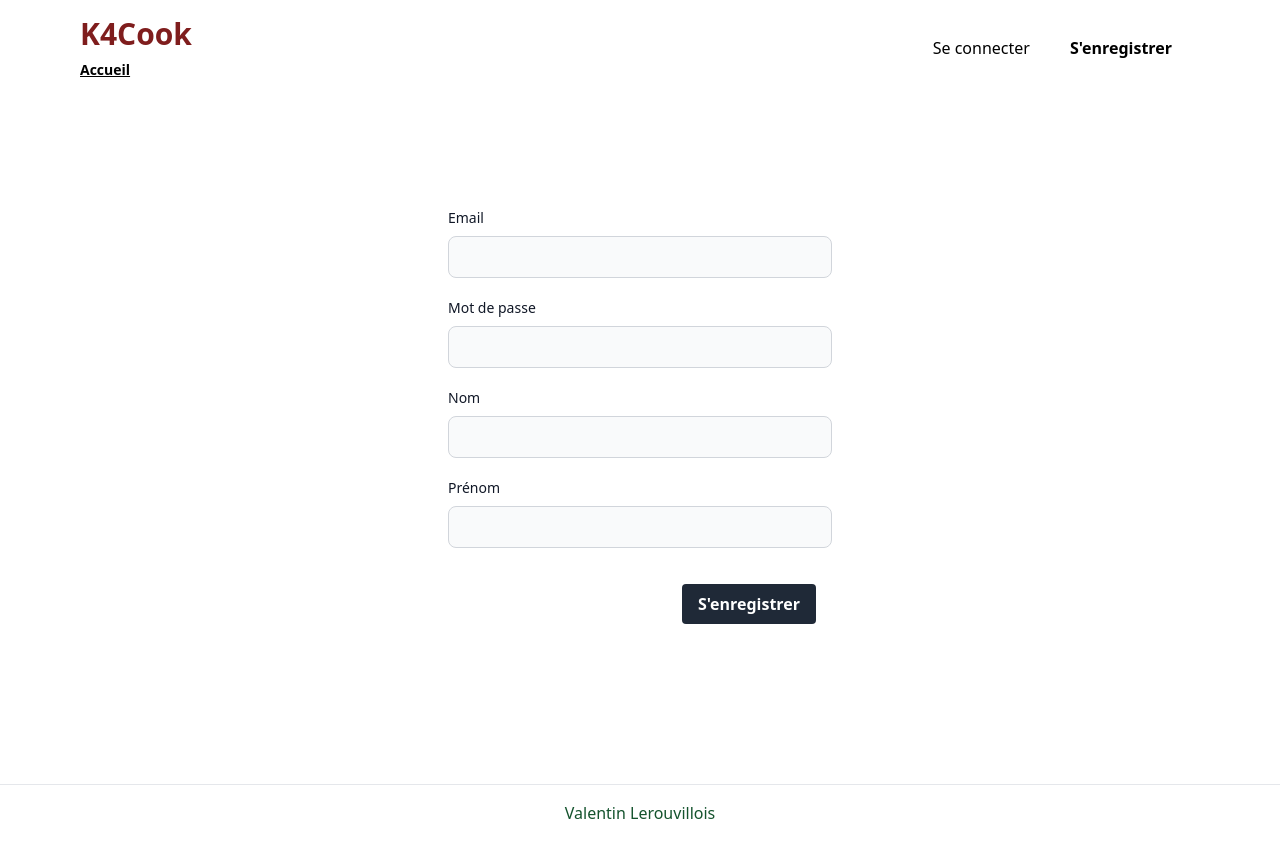
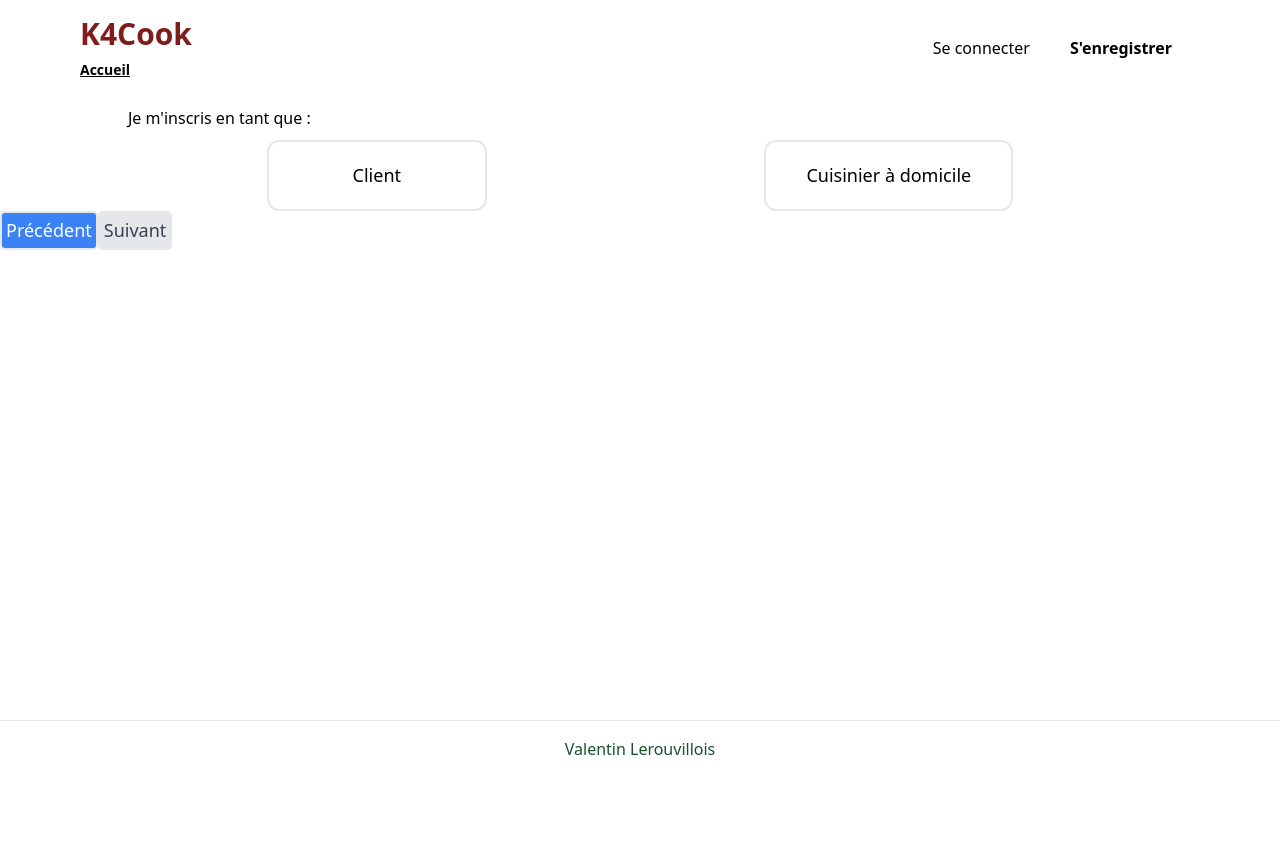
Before and after one commit to LerouvilloisValentin/K4Cook, an Angular app: page /register in a window 1280 px wide. After the commit the page ends 800 px from the top, so only its background shows below. Built offline with nearby package versions, Linux system fonts and the light colour scheme; no server answers.

Commit message:
begin to create a new register with type of user

```diff
--- a/src/app/forgot-password/forgot-password.component.ts
+++ b/src/app/forgot-password/forgot-password.component.ts
@@ -1,6 +1,7 @@
 import { Component } from '@angular/core';
 import { AuthService } from '../auth/auth.service';
 import { FormsModule } from '@angular/forms';
+import { Router } from '@angular/router';
 
 @Component({
   selector: 'app-forgot-password',
@@ -13,11 +14,15 @@ export class ForgotPasswordComponent {
   email: string = '';
   message: string = '';
 
-  constructor(private authService: AuthService) {}
+  constructor(
+    private authService: AuthService,
+    private router: Router,
+  ) {}
 
   submit() {
     this.authService.forgotPassword(this.email).subscribe(() => {
       this.message = 'Si un compte existe, un email a été envoyé.';
+      this.router.navigate(['/reset-password']);
     });
   }
 }
--- a/src/app/register/register.component.css
+++ b/src/app/register/register.component.css
@@ -0,0 +1,66 @@
+.main{
+  display: flex;
+  justify-items: center;
+  justify-content: center;
+  padding-top: 10px;
+}
+
+.element{
+  display: flex;
+  justify-content: space-around;
+  padding-top: 10px;
+  width: 80vw;
+}
+
+.choice-btn {
+  padding: 20px 40px;
+  font-size: 18px;
+  border-radius: 12px;
+  border: 2px solid #e5e7eb;
+  background-color: white;
+  cursor: pointer;
+  transition: all 0.3s ease;
+  min-width: 220px;
+}
+
+/* Hover */
+.choice-btn:hover {
+  background-color: #f9fafb;
+  border-color: #3b82f6;
+  transform: translateY(-3px);
+}
+
+/* Quand sélectionné */
+.choice-btn.active {
+  background-color: #3b82f6;
+  color: white;
+  border-color: #3b82f6;
+}
+
+.nav-container {
+  display: flex;
+  justify-content: space-between;
+  margin-top: 40px;
+}
+
+.nav-btn {
+  padding: 4px 4px;
+  font-size: 18px;
+  border-radius: 5px;
+  border: 2px solid #e5e7eb;
+  background-color: #eee;
+  cursor: pointer;
+  transition: all 0.2s ease;
+}
+
+/* Bouton principal */
+.nav-btn.primary {
+  background-color: #3b82f6;
+  color: white;
+}
+
+/* Bouton secondaire */
+.nav-btn.secondary {
+  background-color: #e5e7eb;
+  color: #374151;
+}
--- a/src/app/register/register.component.html
+++ b/src/app/register/register.component.html
@@ -1,4 +1,4 @@
-<form
+<!-- <form
   [formGroup]="registerForm"
   (ngSubmit)="submit()"
   class="max-w-sm mx-auto pt-28"
@@ -111,4 +111,32 @@
       S'enregistrer
     </button>
   </div>
-</form>
+</form> -->
+
+
+<div [ngSwitch]="step">
+
+  <div *ngSwitchCase="1"
+  class="main">
+  <div>
+    <p>Je m'inscris en tant que :</p>
+    <div class="element">
+      <button class="choice-btn" >Client</button>
+      <button class="choice-btn">Cuisinier à domicile</button>
+    </div>
+  </div>
+  </div>
+
+  <div *ngSwitchCase="2">
+    <h2>Étape 2</h2>
+  </div>
+
+  <div *ngSwitchCase="3">
+    <h2>Étape 3</h2>
+  </div>
+
+</div>
+<div class="container-button">
+  <button class="nav-btn primary" (click)="previous()" [disabled]="step === 1">Précédent</button>
+  <button class="nav-btn secondary" (click)="next()" [disabled]="step === 3">Suivant</button>
+</div>
--- a/src/app/register/register.component.ts
+++ b/src/app/register/register.component.ts
@@ -8,11 +8,12 @@ import { AuthService } from '../auth/auth.service';
 import { SubscribeManagementComponent } from '../subscribe-management/subscribe-management.component';
 import { Router } from '@angular/router';
 import { UserManagementService } from '../user-management.service';
+import { NgSwitch, NgSwitchCase } from '@angular/common';
 
 @Component({
   selector: 'app-register',
   standalone: true,
-  imports: [ReactiveFormsModule],
+  imports: [ReactiveFormsModule, NgSwitch, NgSwitchCase],
   templateUrl: './register.component.html',
   styleUrl: './register.component.css',
 })
@@ -30,12 +31,13 @@ export class RegisterComponent
     firstName: ['', Validators.required],
   });
   emailAlreadyUsed = false;
+  step = 1;
 
   constructor(
     private formBuilder: NonNullableFormBuilder,
     private authService: AuthService,
     private userManagementService: UserManagementService,
-    private router: Router
+    private router: Router,
   ) {
     super();
   }
@@ -44,6 +46,14 @@ export class RegisterComponent
     const mail = this.userManagementService.getAllMail().subscribe((value) => {
       console.log(value);
     });
+  }
+
+  next() {
+    this.step++;
+  }
+
+  previous() {
+    this.step--;
   }
 
   isFormNameInvalid(name: string) {
```
